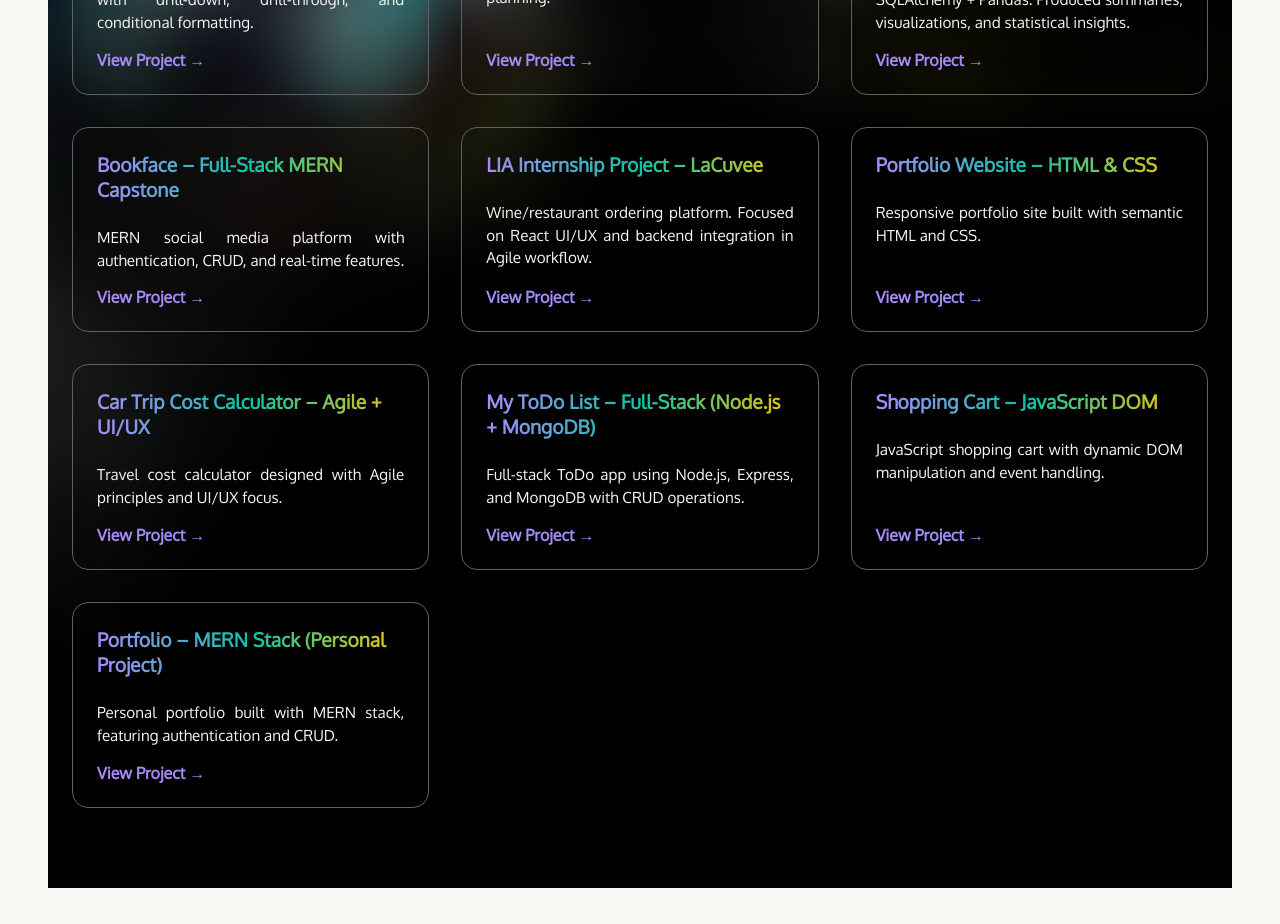
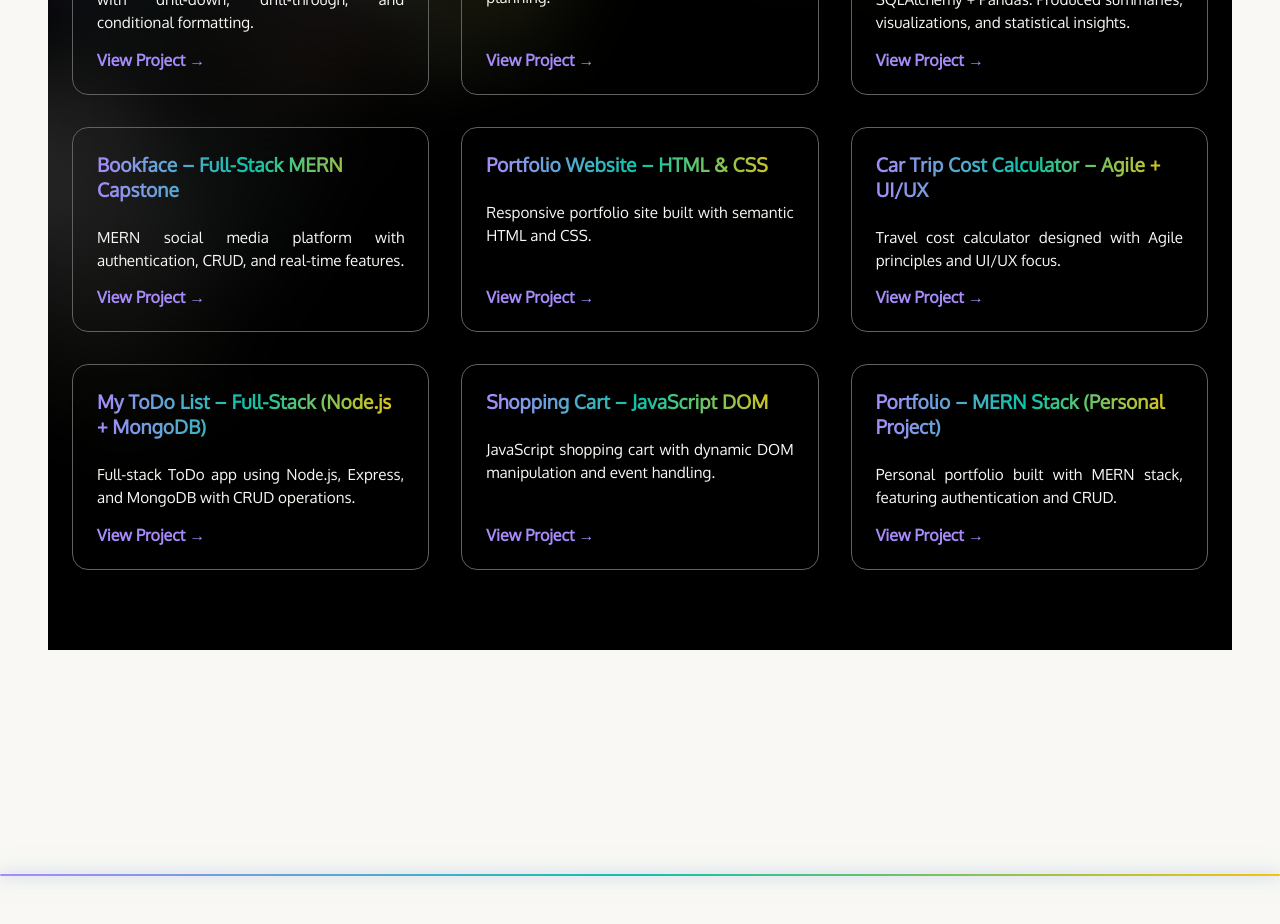
Before and after one commit to girlierazon84/Portfolio, a React (Create React App) app in the folder client/: page / in a window 1280 px wide. Shown: the part 5480-6404 px from the top of the page. Built offline with nearby package versions, Linux system fonts and the light colour scheme; no server answers.

Commit message:
fix: remove outdated project entry for LaCuvee from projects list

```diff
--- a/client/src/components/Project.tsx
+++ b/client/src/components/Project.tsx
@@ -213,12 +213,6 @@ const projects = [
             "MERN social media platform with authentication, CRUD, and real-time features.",
     },
     {
-        title: "LIA Internship Project – LaCuvee",
-        link: "https://github.com/girlierazon84/LaCuvee-Projekt.git",
-        description:
-            "Wine/restaurant ordering platform. Focused on React UI/UX and backend integration in Agile workflow.",
-    },
-    {
         title: "Portfolio Website – HTML & CSS",
         link: "https://github.com/girlierazon84/Inl-mnings-Uppgift-01.git",
         description:
```
